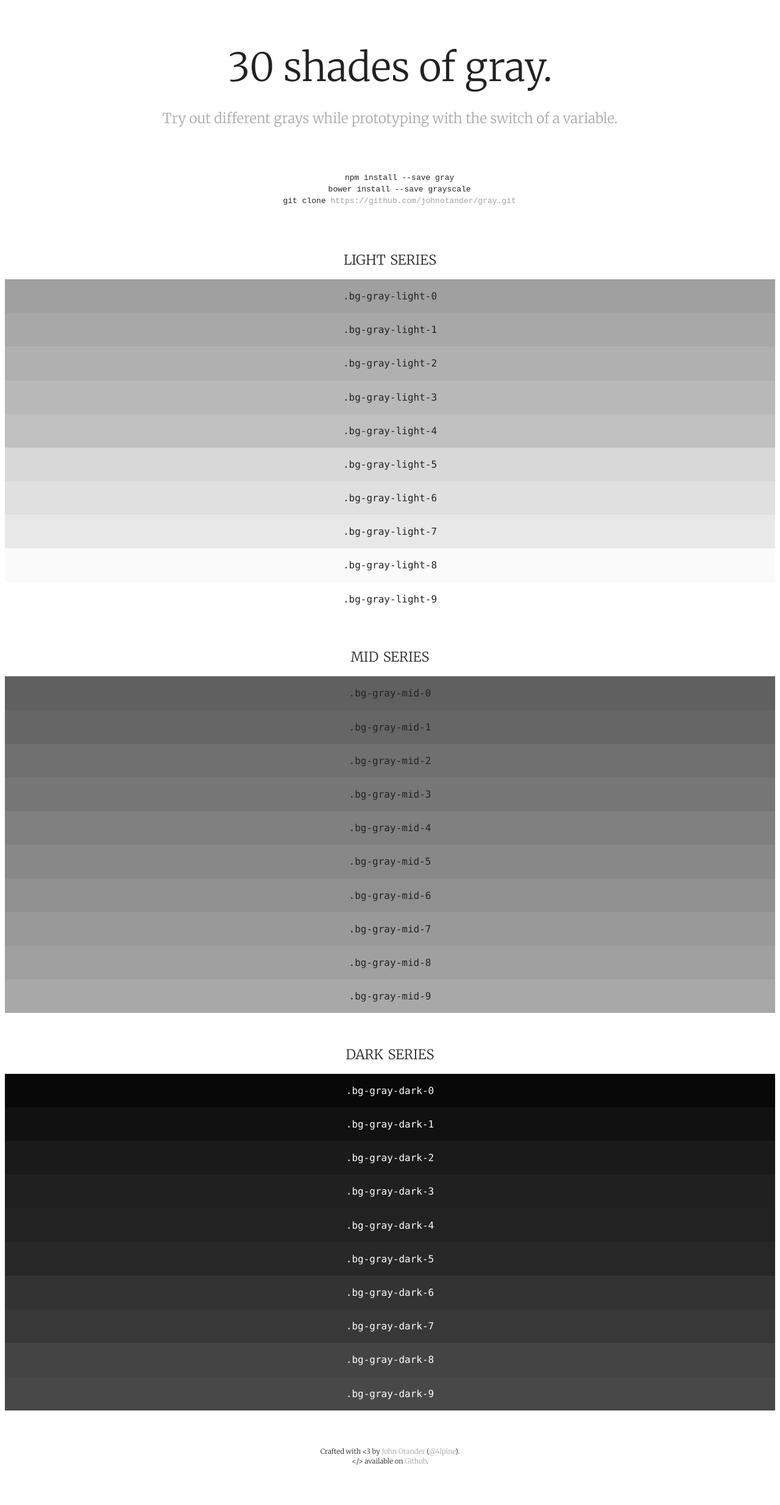
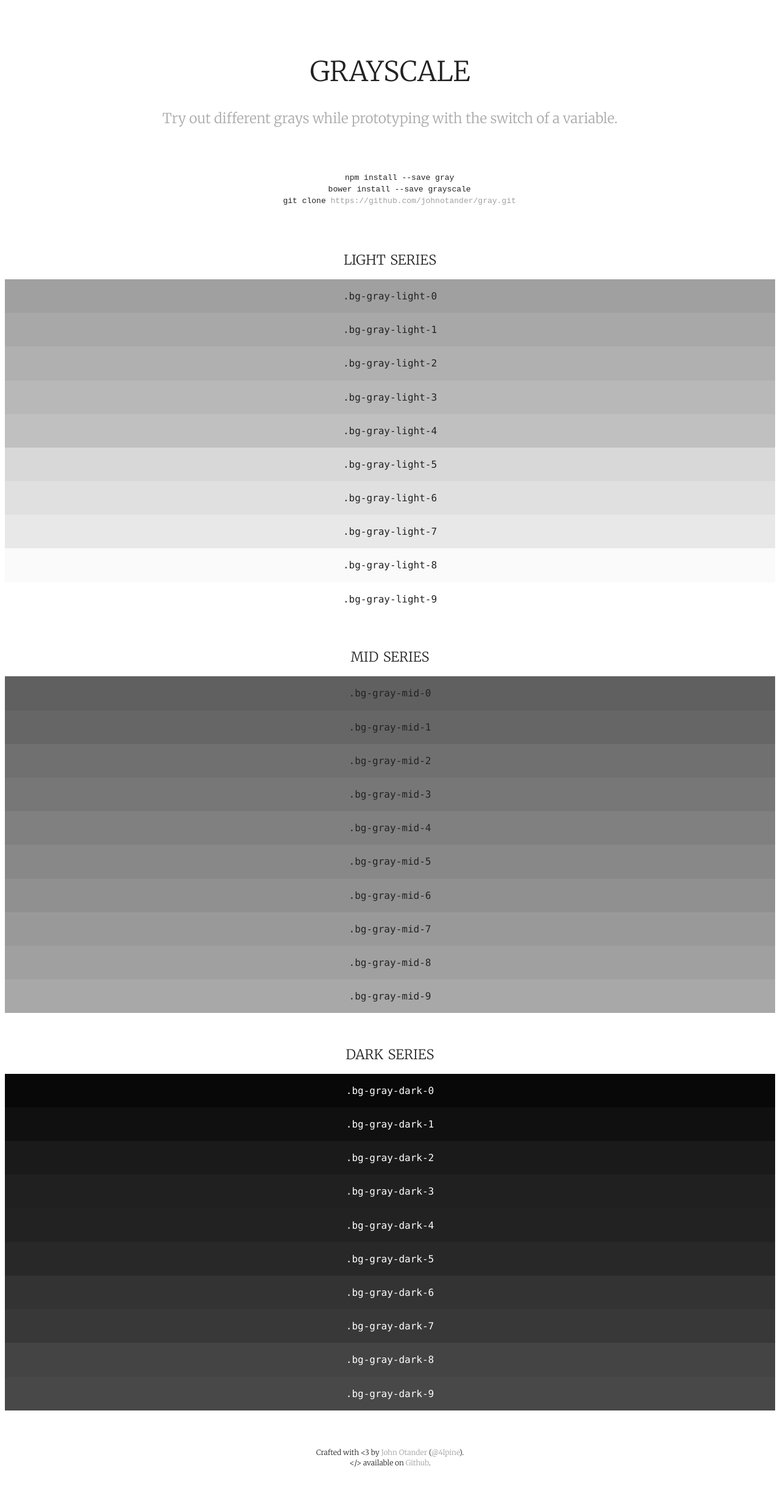
Before and after one commit to johno/gray, a Jekyll site: the page built from index.html, in a window 1280 px wide. Shown: the whole page at 61% size. Built offline with Jekyll 4.4.1, drawn with Linux system fonts in a browser that asks for light colours.

Commit message:
Shrink font size on mobile, change title.

```diff
--- a/_includes/header.html
+++ b/_includes/header.html
@@ -1,4 +1,4 @@
 <header>
-  <h1>30 shades of gray.</h1>
+  <h1 class="caps">grayscale</h1>
   <h4 class="gray-light-1">Try out different grays while prototyping with the switch of a variable.</h4>
 </header>
--- a/css/main.scss
+++ b/css/main.scss
@@ -110,7 +110,7 @@
 }
 
 html {
-  font-size: 1em;
+  font-size: .7em;
 }
 
 p {
@@ -128,6 +128,17 @@
   font-size: 3.998rem;
 }
 
+@media screen and (min-width: 48rem) {
+  html {
+    font-size: 1em;
+  }
+
+  small,
+  .small {
+    font-size: .707rem;
+  }
+}
+
 h2 {
   font-size: 2.827rem;
 }
@@ -140,8 +151,9 @@
   font-size: 1.414rem;
 }
 
-small, .small {
-  font-size: 0.707rem;
+small,
+.small {
+  font-size: 0.75rem;
 }
 
 .measure {
```
